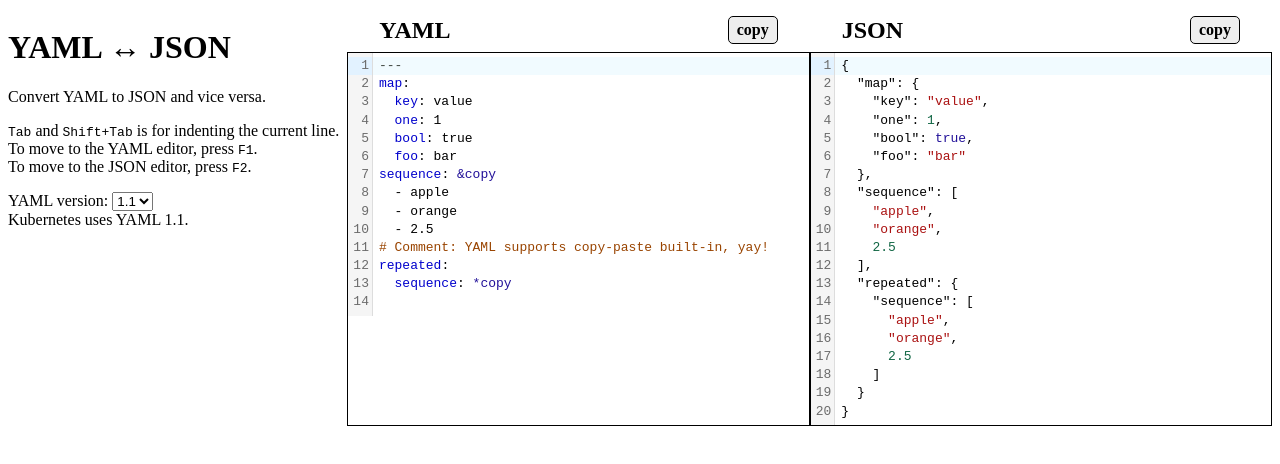
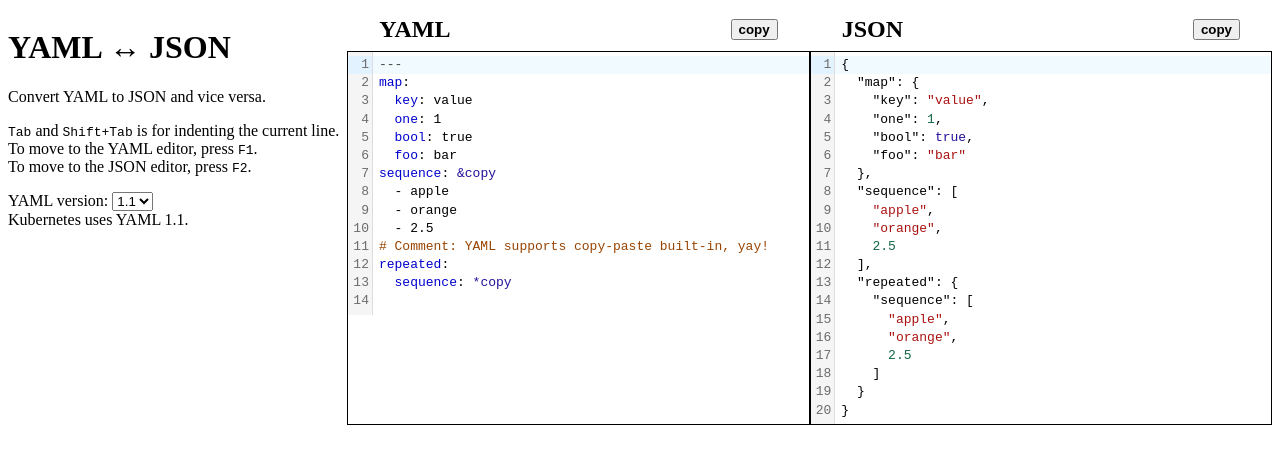
Before and after one commit to nilcons/yaml2json, a website with bundled scripts: page public/index.html in a window 1280 px wide. Built offline with nearby package versions, Linux system fonts and the light colour scheme.

Commit message:
Use actual buttons

```diff
--- a/public/index.html
+++ b/public/index.html
@@ -30,12 +30,12 @@
         <div class="editors">
             <div class="header">
                 <span class="title">YAML</span>
-                <span id="copy-yaml" class="button">copy</span>
+                <button id="copy-yaml">copy</button>
             </div>
             <div id="ed-yaml" class="editor"></div>
             <div class="header">
                 <span class="title">JSON</span>
-                <span id="copy-json" class="button">copy</span>
+                <button id="copy-json">copy</button>
             </div>
             <div id="ed-json" class="editor"></div>
         </div>
--- a/public/style.css
+++ b/public/style.css
@@ -44,13 +44,9 @@ body {
     font-size: 1.5em;
     font-weight: 600;
 }
-.header > .button {
-    padding: 4px 8px;
+.header > button {
     font-weight: 600;
     cursor: pointer;
-    border: 1px solid #000;
-    border-radius: 5px;
-    background-color: #eee;
 }
 
 .message {
```
